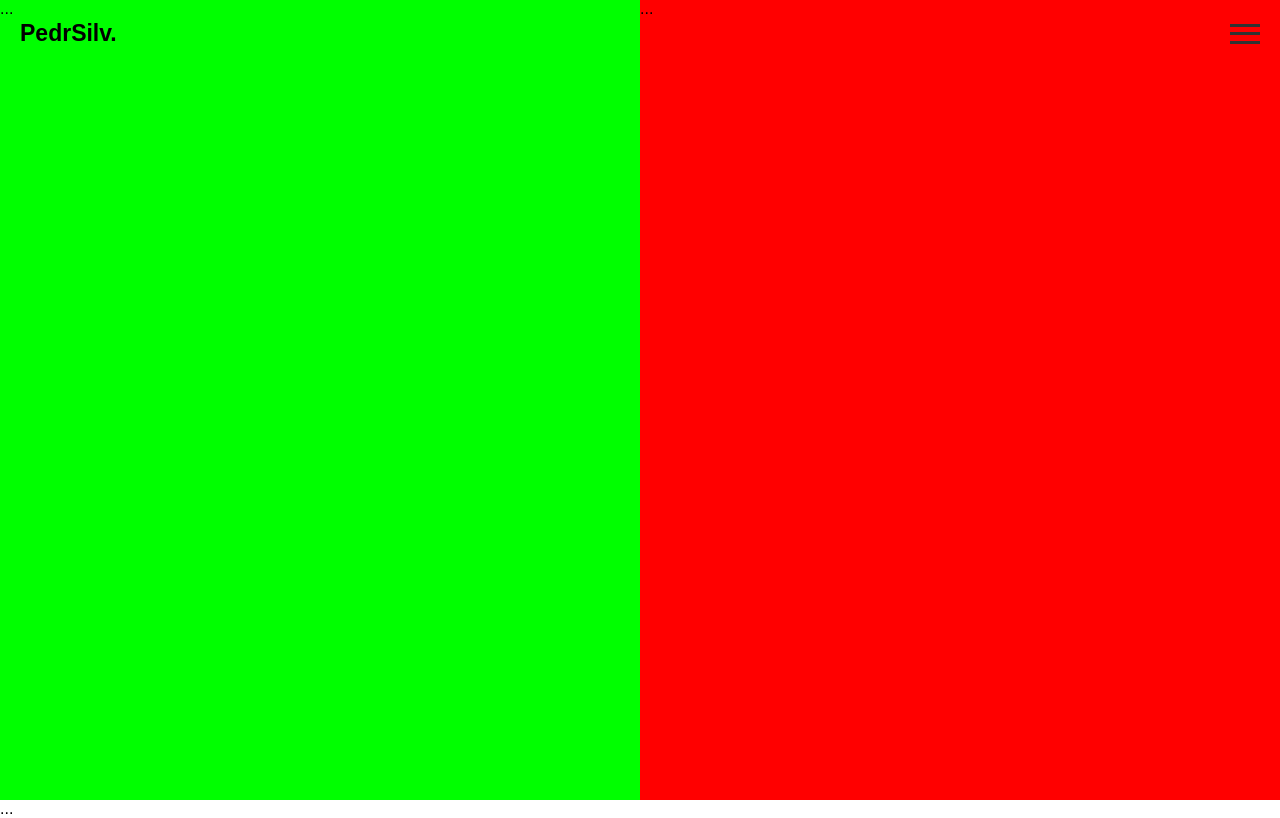
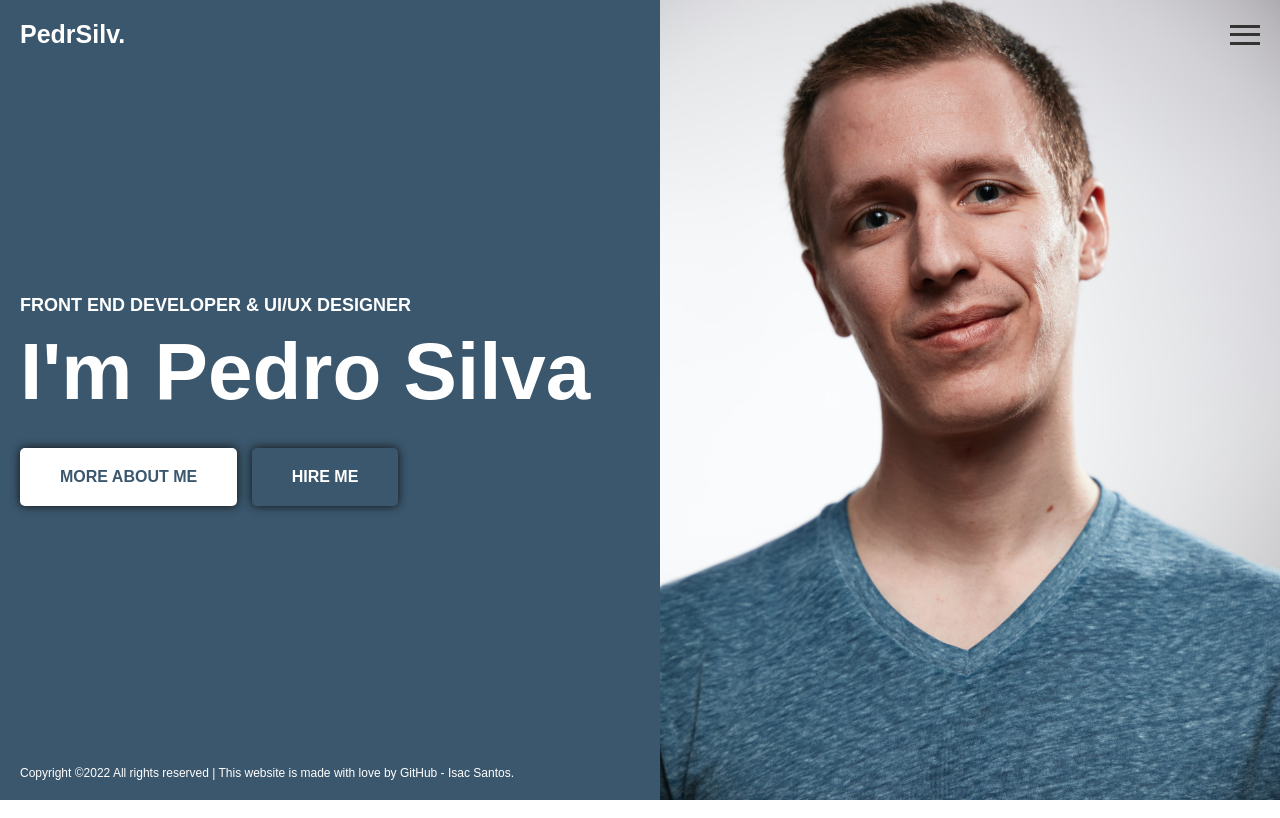
Before and after one commit to Isilva95/projeto_portfolio, a plain HTML site: page index.html in a window 1280 px wide. Drawn offline with Linux system fonts and the light colour scheme.

Commit message:
Projeto Atualizado

```diff
--- a/assets/css/styles.css
+++ b/assets/css/styles.css
@@ -16,8 +16,9 @@ header {
   top: 0;
 }
 header .logo {
-  font-size: 23px;
+  font-size: 25px;
   font-weight: bold;
+  color: #FFFFFF;
 }
 header .menu {
   width: 30px;
@@ -38,9 +39,66 @@ header .menu-line {
 }
 .container .leftside {
   flex: 1;
-  background-color: #00FF00;
+  background-color: #3B576D;
+  display: flex;
+  align-items: center;
+  padding: 0 20px;
 }
 .container .rightside {
   flex: 1;
-  background-color: #FF0000;
+  background-image: url('../images/hero.jpg');
+  background-size: 100% auto;
+  background-position: center;
 }
+.container .info {
+  color: #FFFFFF;
+}
+.container .info .profession {
+  font-weight: bold;
+  text-transform: uppercase;
+  font-size: 18px;
+}
+.container .info .name {
+  font-weight: bold;
+  font-size: 80px;
+  margin-top: 10px;
+  margin-bottom: 30px;
+}
+.container .info .buttons a {
+  display: inline-block;
+  background-color: #FFFFFF;
+  color: #3B576D;
+  padding: 20px 40px;
+  font-size: 16px;
+  text-decoration: none;
+  text-transform: uppercase;
+  font-weight: bold;
+  box-shadow: 0px 0px 10px #111111;
+  border-radius: 5px;
+  margin-right: 10px;
+}
+.container .info .buttons a.ligths {
+  background-color: #3B576D;
+  color: #FFFFFF;
+}
+.container .info .buttons a:hover {
+  opacity: 0.8;
+}
+
+/* CSS - Rodapé */
+footer {
+  position: fixed;
+  left: 0;
+  right: 0;
+  bottom: 0;
+  padding: 20px;
+  color: #FFFFFF;
+  font-size: 12px;
+}
+footer a {
+  text-decoration: none;
+  color: #FFFFFF;
+}
+footer a:hover {
+  text-decoration: underline;
+}
--- a/index.html
+++ b/index.html
@@ -20,13 +20,22 @@
 
   <!-- Conteúdo do Site -->
   <section class="container">
-    <div class="leftside">...</div>
-    <div class="rightside">...</div>
+    <div class="leftside">
+      <div class="info">
+        <div class="profession">Front End Developer & UI/UX Designer</div>
+        <div class="name">I'm Pedro Silva</div>
+        <div class="buttons">
+          <a href="/">More About Me</a>
+          <a href="/" class="ligths">Hire Me</a>
+        </div>
+      </div>
+    </div>
+    <div class="rightside"></div>
   </section>
 
   <!-- Rodapé do Site -->
   <footer>
-    ...
+    Copyright ©2022 All rights reserved | This website is made with love by <a href="https://github.com/Isilva95/projeto_portfolio" target="_blank">GitHub - Isac Santos</a>.
   </footer>
 </body>
 </html>
```
